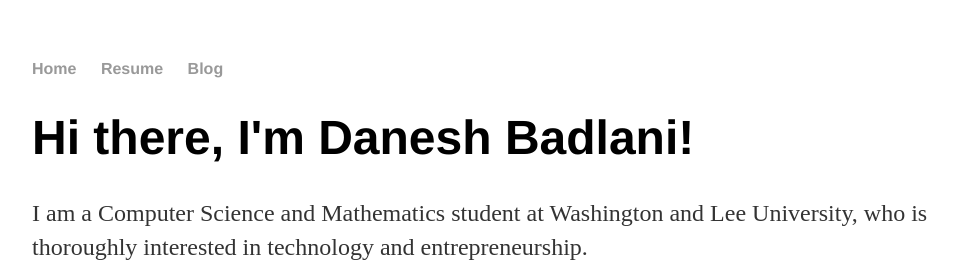
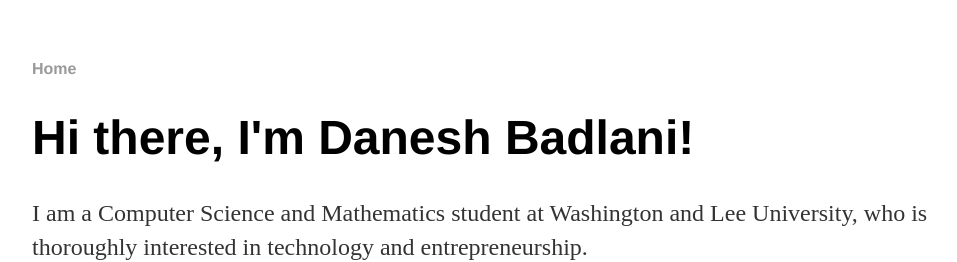
Before and after one commit to daneshbadlani/daneshbadlani.github.io, a Jekyll site: the page built from index.html, in a window 1280 px wide. Shown: the top 262 px of the page, without its empty margins (160-1117 px from the left). Built offline with Jekyll 4.4.1, drawn with Linux system fonts in a browser that asks for light colours.

Commit message:
Update default.html

```diff
--- a/_layouts/default.html
+++ b/_layouts/default.html
@@ -9,8 +9,6 @@
 			<nav>
 	    		<ul>
 	        		<li><a href="/">Home</a></li>
-	        		<li><a href="/resume">Resume</a></li>
-	        		<li><a href="/blog">Blog</a></li>
 	    		</ul>
 			</nav>
 			<div class="container">
```
